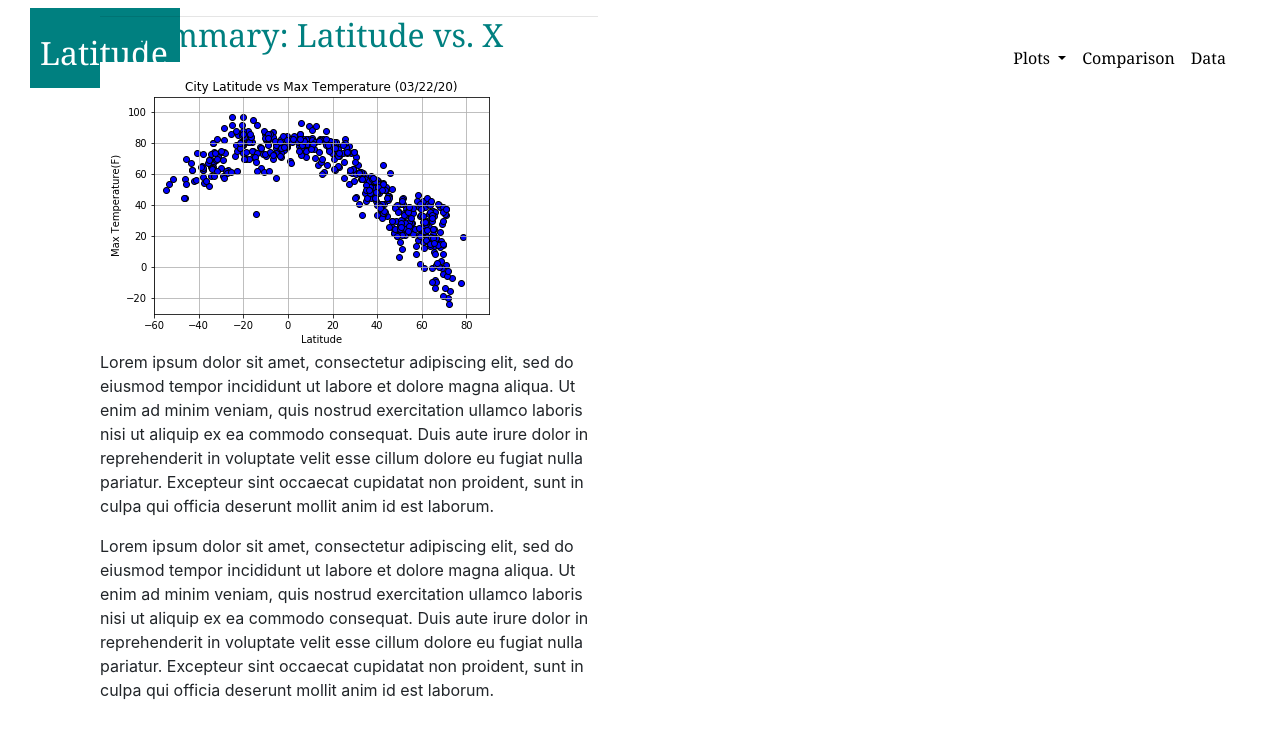
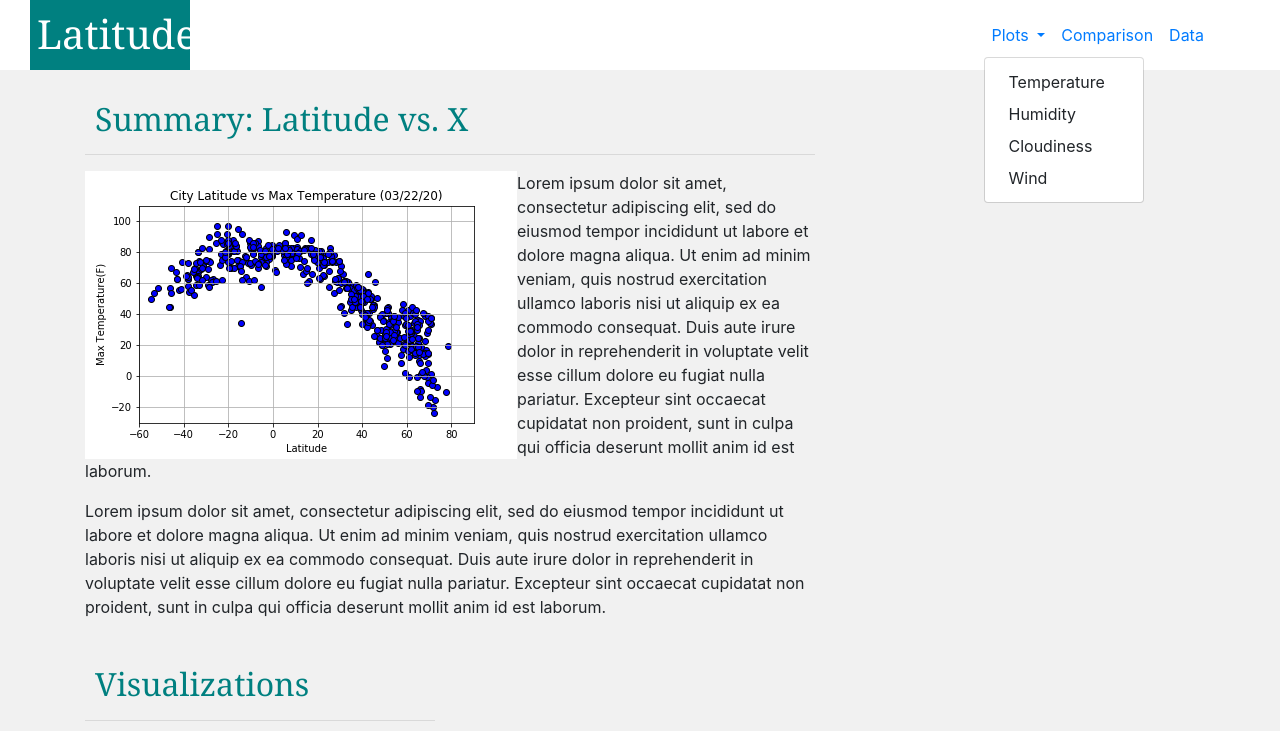
Before and after one commit to VL14/Web-Design-Challenge, a plain HTML site: page WebVisualizations/index.html in a window 1280 px wide. Both pictures are taken after a click on the button "Plots". Shown: the top 731 px of the page. Drawn offline with nearby package versions, Linux system fonts and the light colour scheme.

Commit message:
dropdown working again

```diff
--- a/WebVisualizations/index.html
+++ b/WebVisualizations/index.html
@@ -12,56 +12,67 @@
 </head>
 
 <body>
+    <section>
+        <!--Create white background for top of page-->
+        <div class="box1">
+            <!--Create navbar with header on left and dropdown on right-->
+            <div class = "navigation">
+                <div class = 'row'>
+                    <div class="col-md-9">
+                        <div class="box2"><a href="index.html"></a><h1>Latitude</h1></div>
+                    </div>
 
-    <div class = "navigation">
-        <!--Create navbar with dropdown-->
-        <nav class="navbar navbar-expand-lg">
+                    <nav class="navbar navbar-expand-lg navbar-right">
                         <button class="navbar-toggler" type="button" data-toggle="collapse" data-target="#navbarNavDropdown"
                         aria-controls="navbarNavDropdown" aria-expanded="false" aria-label="Toggle navigation">
                             <span class="navbar-toggler-icon"></span>
                         </button>
 
-            <div class="collapse navbar-collapse" id="navbarNavDropdown">
+                        <div class="collapse navbar-collapse navbar-right" id="navbarNavDropdown">
                             <ul class="navbar-nav ml-auto navbar-right">
                                 <li class="nav-item dropdown">
                                     <a class="nav-link dropdown-toggle" href="#" id="navbarDropdownMenuLink" role="button" data-toggle="dropdown" aria-haspopup="true" aria-expanded="false">
                                     Plots
                                     </a>
                                     <div class="dropdown-menu" aria-labelledby="navbarDropdownMenuLink">
-                          <a class="dropdown-item" href="#">Temperature</a>
-                          <a class="dropdown-item" href="#">Humidity</a>
-                          <a class="dropdown-item" href="#">Cloudiness</a>
-                          <a class="dropdown-item" href="#">Wind</a>
+                                    <a class="dropdown-item" href="temp.html">Temperature</a>
+                                    <a class="dropdown-item" href="humidity.html">Humidity</a>
+                                    <a class="dropdown-item" href="cloudiness.html">Cloudiness</a>
+                                    <a class="dropdown-item" href="wind.html">Wind</a>
                                     </div>
                                 </li>
                                 <li class="nav-item">
-                        <a class="nav-link" href="#">Comparison<span class="sr-only">(current)</span></a>
+                                    <a class="nav-link" href="comparison.html">Comparison<span class="sr-only">(current)</span></a>
                                 </li>
                                 <li class="nav-item">
-                        <a class="nav-link" href="#">Data</a>
+                                    <a class="nav-link" href="data.html">Data</a>
                                 </li>
                             </ul>
                         </div>
                     </nav>
                 </div>
-
-    <div class="container" id="container1">
-            <header class="header">
-                <h1><a href="google.com">Latitude</a></h1>
-            </header>
+            </div>
         </div>
 
-    <div class="container" id="container2">
+        <!--<div class="container" id="container1">
+                <header class="header">
+                    <h1><a href="index.html">Latitude</a></h1>
+                </header>
+        </div>-->
+    </section>
+
+    <div class="container">
         <div class="row">
+            <!-- Show heading, sample plot, and project description -->
             <section>
-                <div class="col-md-7 col-sm-12">
+                <div class="col-md-8" id="container2">
                     <header>
                         <h2>Summary: Latitude vs. X</h2>
                     </header>
 
                     <hr>
 
-                    <img src="visualizations/Plot_Lat_MaxTemp.png" alt="lat-maxtemp plot" class="description-image">
+                    <img src="visualizations/Plot_Lat_MaxTemp.png" alt="lat-maxtemp plot" class="description-image float-left" >
 
                     <p>
                         Lorem ipsum dolor sit amet, consectetur adipiscing elit, sed do eiusmod tempor incididunt ut labore et dolore magna aliqua. Ut enim ad minim veniam, quis nostrud exercitation ullamco laboris nisi ut aliquip ex ea commodo consequat. Duis aute irure dolor in reprehenderit in voluptate velit esse cillum dolore eu fugiat nulla pariatur. Excepteur sint occaecat cupidatat non proident, sunt in culpa qui officia deserunt mollit anim id est laborum.
@@ -72,11 +83,11 @@
                     </p>
                 </div>
             </section>
-        </div>
 
         <!--Show plot images with links-->
+
+            <div class="col-md-4 justify-content-end">
                 <section>
-                <div class="col-md-4 col-sm-12 justify-content-end">
                     <header>
                         <h2>Visualizations</h2>
                     </header>
@@ -85,14 +96,22 @@
 
                         <a href="cloudiness.html" target="_blank"><img src="visualizations/Plot_Lat_MaxTemp.png" alt="lat-maxtemp plot" class="img-thumbnail"></a>
                         <a href="cloudiness.html" target="_blank"><img src="visualizations/Plot_Lat_Humidity.png" alt="lat-humidity plot" class="img-thumbnail"></a>
+
+
                         <a href="cloudiness.html" target="_blank"><img src="visualizations/Plot_Lat_Cloudiness.png" alt="lat-cloudiness plot" class="img-thumbnail"></a>
                         <a href="cloudiness.html" target="_blank"><img src="visualizations/Plot_Lat_Wind.png" alt="lat-wind plot" class="img-thumbnail"></a>
+
+                </section>
+
+
+
             </div>
-            </section>
+        </div>
     </div>
 
-    <script src="https://code.jquery.com/jquery-3.4.1.slim.min.js" integrity="sha384-J6qa4849blE2+poT4WnyKhv5vZF5SrPo0iEjwBvKU7imGFAV0wwj1yYfoRSJoZ+n" crossorigin="anonymous"></script>
-    <script src="https://cdn.jsdelivr.net/npm/popper.js@1.16.0/dist/umd/popper.min.js" integrity="sha384-Q6E9RHvbIyZFJoft+2mJbHaEWldlvI9IOYy5n3zV9zzTtmI3UksdQRVvoxMfooAo" crossorigin="anonymous"></script>
-    <script src="https://stackpath.bootstrapcdn.com/bootstrap/4.4.1/js/bootstrap.min.js" integrity="sha384-wfSDF2E50Y2D1uUdj0O3uMBJnjuUD4Ih7YwaYd1iqfktj0Uod8GCExl3Og8ifwB6" crossorigin="anonymous"></script>
+<script src="https://code.jquery.com/jquery-3.4.1.slim.min.js"></script>
+<script src="https://cdn.jsdelivr.net/npm/popper.js@1.16.0/dist/umd/popper.min.js"></script>
+<script src="https://stackpath.bootstrapcdn.com/bootstrap/4.4.1/js/bootstrap.min.js"></script>
 
 </body>
+</html>
--- a/WebVisualizations/styles.css
+++ b/WebVisualizations/styles.css
@@ -1,61 +1,36 @@
- /* Adding media query to hide the navbar and only show a drop-down when the screen is smaller than 600 pixels. Mobile first to increase speed. */
- @media (max-width: 600px) {
-    .navbar{
-        visibility: hidden}
-    .navbarsm{
-        visibility: visible;}
-  }
-
-/* Adding media query to show the navbar when the screen is greater than 600 pixels */
-@media (min-width: 601px) {
-
-/* Set background color for top container */
-.container1 {
-    background-color: white;
-    height: 80px;}
-
-/* Set box color and float for header H1 */
-.header {
-    position: absolute;
-    top: 8px;
-    left: 0px;
-    height: 80px;
-    width: 150px;
-    background-color: teal;
-    margin-left: 30px;
-    margin-top:0px;}
-
-h1 a {
+/* Set style for navbar header text */
+h1 {
     position: relative;
-    top: 15px;
-    font-size: 32px;
-    color: white;
+    top: 10px;
+    left: 7px;
     font-family: Cambria, Cochin, Georgia, Times, 'Times New Roman', serif;
     text-decoration: none;}
 
-h1 {position: absolute;
-    bottom: 20px;
-    left: 10px;}
+/* Set white background for navbar area */
+.box1{
+    height:70px;
+    width:100%;
+    background-color: white;}
 
-/* Float navbar to right and add padding*/
-.navbar {
-    float: right;
-    margin-top: 30px;
-    margin-bottom: 30px;
-    margin-right: 30px;
-    background-color: white;
-    visibility: visible}
+/* Set teal box around navbar */
+.box2{
+    height:70px;
+    width: 160px;
+    background-color: teal !important;
+    margin-left: 30px;
+    color: white;}
 
+/* Unused code since dropdown not functioning
 ul {
     list-style-type: none;
     margin: 0;
     padding: 0;
     overflow: hidden;
-    background-color: white; }
+    background-color: white;}
 
 li {float: left; }
 
-li a, .dropbtn {
+li a, button {
     display: inline-block;
     color: black;
     text-align: center;
@@ -63,13 +38,13 @@ li a, .dropbtn {
     text-decoration: none;
     font-family: Cambria, Cochin, Georgia, Times, 'Times New Roman', serif;}
 
-li a:hover, .dropdown:hover .dropbtn {
+li a:hover, .dropdown-menu:hover, button {
     background-color: darkgray; }
 
-li.dropdown {
+li.dropdown-menu {
     float: left;}
 
-.dropdown-content {
+.dropdown-menu {
     display: none;
     position: absolute;
     min-width: 160px;
@@ -77,50 +52,40 @@ li.dropdown {
     box-shadow: 0px 8px 16px 0px rgba(0,0,0,0.2);
     z-index: 1;}
 
-.dropdown-content a {
+.dropdown-menu a {
     color: black;
     padding: 8px 8px;
     text-decoration: none;
     display: block;
     text-align: left;}
 
-.dropdown-content a:hover {background-color: darkgray;}
+.dropdown-menu a:hover {background-color: darkgray;}
 
 .dropdown:hover .dropdown-content {
-    display: block;}
+    display: block;} */
 
-.navbarsm{
-    visibility: hidden;}
-}
+body{background-color: #f1f1f1 !important;}
 
-body {background: #f1f1f1;}
+.col-md-8{padding: 30px;}
 
 h2 {
     color:teal;
     font-size: 40px;
-    float: left;
-    margin-top: 30px;
-    margin-left: 30px;
+    margin-top: 20px;
+    margin-left: 10px;
     font-family: Cambria, Cochin, Georgia, Times, 'Times New Roman', serif;}
 
-.container2 {
+/*#container2 {
     background-color: white;
-    height: 500px;
-    width: 60%;
-    float: left;
-    margin: 20px;
-}
+    margin-top: 20px;
+    margin-left: 0;
+    margin-right: 10px;
+    height: 600px;
+    float: left;}
 
-.container3{
+.container3 {
     background-color: white;
-    height: 500px;
-    width: 30%;
-    float: right;
-    margin: 20px;
-}
-
-.section {
-    width: 100%;
-    margin: 0;
-    padding: 0;
-}
+    margin-top: 20px;
+    margin-left: 10px;
+    margin-right:20px;
+    float: right;}*/
```
Lines whose indentation alone changed are shown as unchanged.
